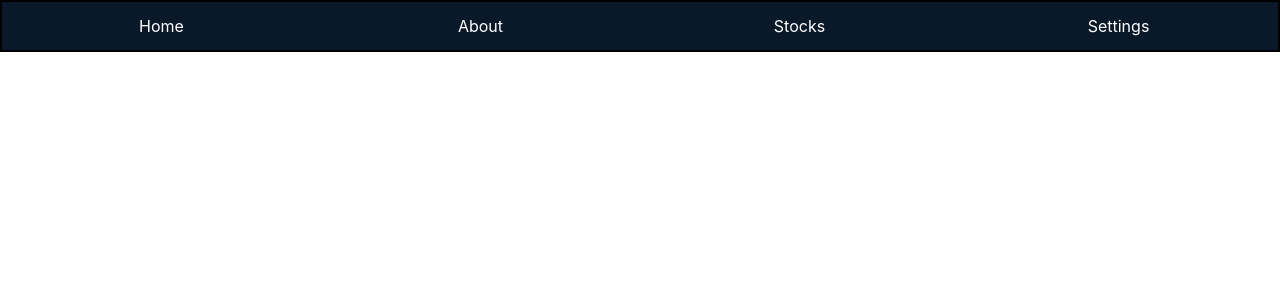
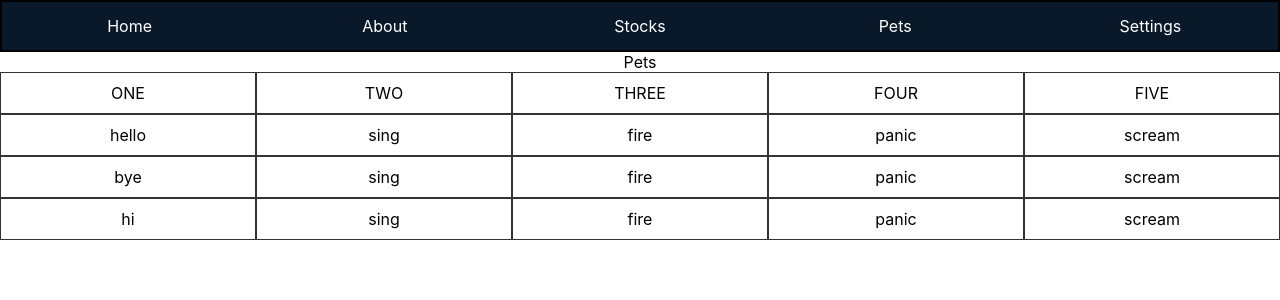
Before and after one commit to ldanneman/project-32, a React (Create React App) app: page /pets in a window 1280 px wide. Shown: the top 300 px of the page. Built offline with nearby package versions, Linux system fonts and the light colour scheme; no server answers.

Commit message:
axios and table component

```diff
--- a/package.json
+++ b/package.json
@@ -6,6 +6,7 @@
     "@testing-library/jest-dom": "^5.11.4",
     "@testing-library/react": "^11.1.0",
     "@testing-library/user-event": "^12.1.10",
+    "axios": "^0.25.0",
     "react": "^17.0.2",
     "react-dom": "^17.0.2",
     "react-router-dom": "6",
--- a/src/App.js
+++ b/src/App.js
@@ -4,7 +4,7 @@ import "./App.css";
 // import Home from "./pages/Home";
 // import About from "./pages/About";
 // import Stocks from "./pages/Stocks";
-import { Home, Stocks, About, Settings } from "pages";
+import { Home, Stocks, About, Settings, Pets } from "pages";
 import NavBar from "./components/NavBar/NavBar";
 import { routes } from "./data/routes";
 
@@ -16,6 +16,7 @@ function App() {
         <Route path="/" element={<Home />} />
         <Route path="about" element={<About />} />
         <Route path="stocks" element={<Stocks />} />
+        <Route path="pets" element={<Pets />} />
         <Route path="settings" element={<Settings />} />
       </Routes>
     </div>
--- /dev/null
+++ b/src/components/Table/Table.jsx
@@ -0,0 +1,51 @@
+import React from "react";
+import styles from "./Table.module.css";
+
+function Table({ columns, data }) {
+  if (!columns && !data) return null;
+  let tableColumns;
+  let newArray = [];
+  if (columns) {
+    tableColumns = columns;
+  } else {
+    const keys = Object.keys(data[0]);
+    keys.forEach((item) => {
+      let obj = { title: item.replaceAll(/_/gi, " "), label: item };
+      newArray.push(obj);
+    });
+    tableColumns = newArray;
+  }
+  const length = tableColumns.length;
+  return (
+    <div>
+      <div
+        className={styles.userGrid}
+        style={{
+          gridTemplateColumns: `repeat(${tableColumns.length}, ${
+            100 / tableColumns.length
+          }%)`,
+        }}
+      >
+        {tableColumns.map((tableColumn) => (
+          <div className={styles.gridItem}>{tableColumn.title}</div>
+        ))}
+      </div>
+      <div
+        className={styles.userGrid}
+        style={{
+          gridTemplateColumns: `repeat(${tableColumns.length}, ${
+            100 / tableColumns.length
+          }%)`,
+        }}
+      >
+        {data.map((item, i) => {
+          return Object.values(item).map((it, i) => (
+            <div className={styles.gridItem}>{it}</div>
+          ));
+        })}
+      </div>
+    </div>
+  );
+}
+
+export default Table;
--- /dev/null
+++ b/src/components/Table/Table.module.css
@@ -0,0 +1,19 @@
+.container {
+  width: 90vw;
+  background-color: #ffeb34;
+  margin: 0 auto;
+}
+
+.userGrid {
+  display: grid;
+  /* grid-template-columns: repeat(5, 20%); */
+  justify-content: center;
+  /*   grid-gap: 10px; */
+}
+
+.gridItem {
+  border: 1px solid rgba(0, 0, 0, 0.8);
+  padding: 10px 20px;
+  overflow-wrap: break-word;
+  word-wrap: break-word;
+}
--- a/src/data/routes.js
+++ b/src/data/routes.js
@@ -2,5 +2,6 @@ export const routes = {
   0: { path: "/", name: "Home" },
   1: { path: "/about", name: "About" },
   2: { path: "/stocks", name: "Stocks" },
-  3: { path: "/settings", name: "Settings" },
+  3: { path: "/pets", name: "Pets" },
+  4: { path: "/settings", name: "Settings" },
 };
--- /dev/null
+++ b/src/lib/requests.js
@@ -0,0 +1,10 @@
+import axios from "axios";
+
+export const getRequest = async (url, setState) => {
+  try {
+    const res = await axios.get(url, setState);
+    setState(res.data);
+  } catch (err) {
+    console.error(err);
+  }
+};
--- /dev/null
+++ b/src/pages/Pets/Pets.jsx
@@ -0,0 +1,39 @@
+import React from "react";
+import { getRequest } from "../../lib/requests";
+import Table from "../../components/Table/Table";
+
+// const getDogData = async () => {
+//   try {
+//     const res = await axios.get("https://api.thedogapi.com/v1/breeds");
+//     return res.data;
+//   } catch (err) {
+//     console.error(err);
+//   }
+// };
+const columns = [
+  { title: "ONE", label: "one" },
+  { title: "TWO", label: "two" },
+  { title: "THREE", label: "three" },
+  { title: "FOUR", label: "four" },
+  { title: "FIVE", lebel: "five" },
+];
+const data2 = [
+  { one: "hello", two: "sing", three: "fire", four: "panic", five: "scream" },
+  { one: "bye", two: "sing", three: "fire", four: "panic", five: "scream" },
+  { one: "hi", two: "sing", three: "fire", four: "panic", five: "scream" },
+];
+function Pets() {
+  const [data, setData] = React.useState(null);
+  React.useEffect(() => {
+    getRequest("https://api.thedogapi.com/v1/breeds", setData);
+  }, []);
+  console.log("data", [data?.[0]]);
+  return (
+    <div>
+      <div>Pets</div>
+      <Table columns={columns} data={data2} />
+    </div>
+  );
+}
+
+export { Pets };
--- /dev/null
+++ b/src/pages/Pets/index.js
@@ -0,0 +1 @@
+export * from "./Pets";
--- a/src/pages/index.js
+++ b/src/pages/index.js
@@ -1,4 +1,5 @@
 export * from "./About";
 export * from "./Home";
 export * from "./Stocks";
+export * from "./Pets";
 export * from "./Settings";
```
Also changed, not shown: 1 other file (tests, documents, lock files or other folders).
